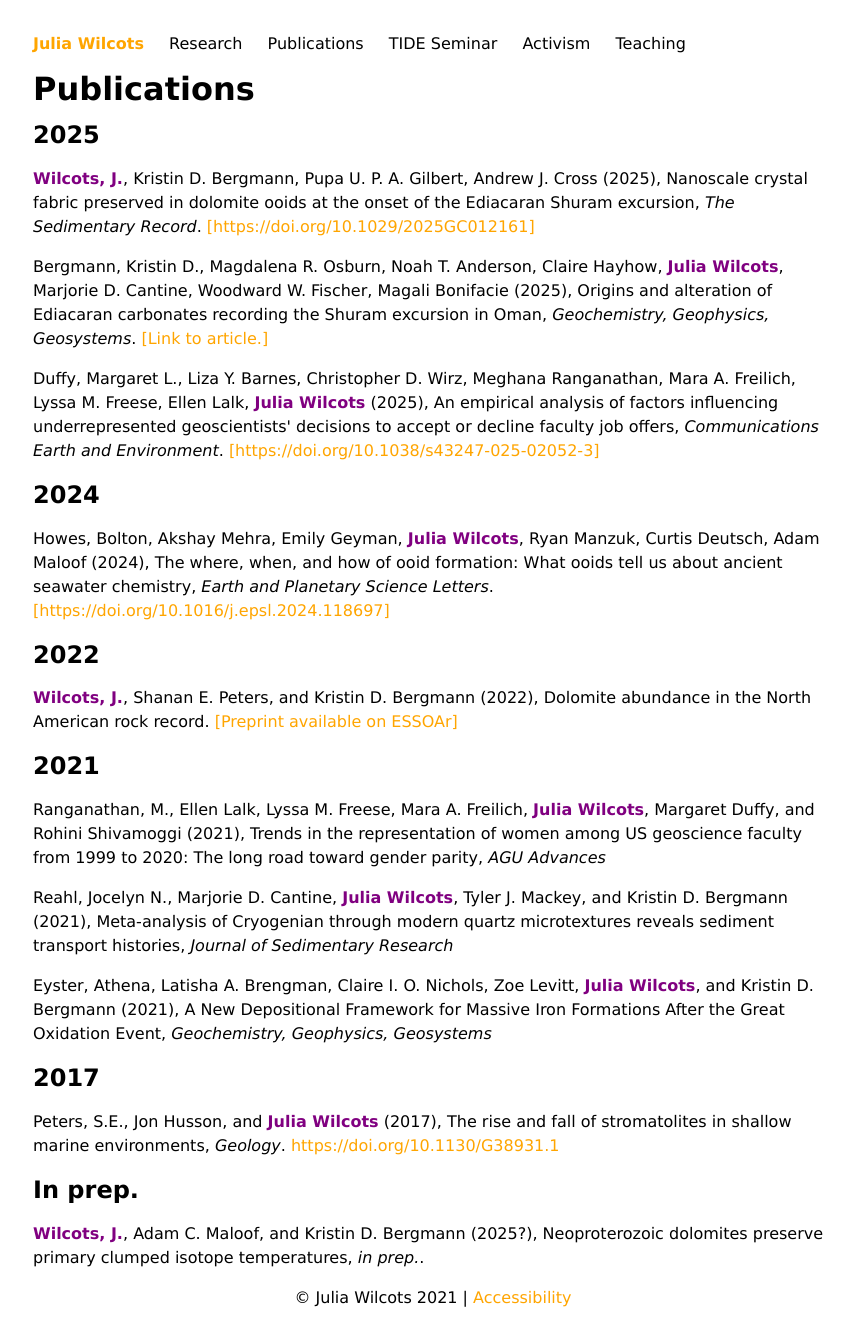
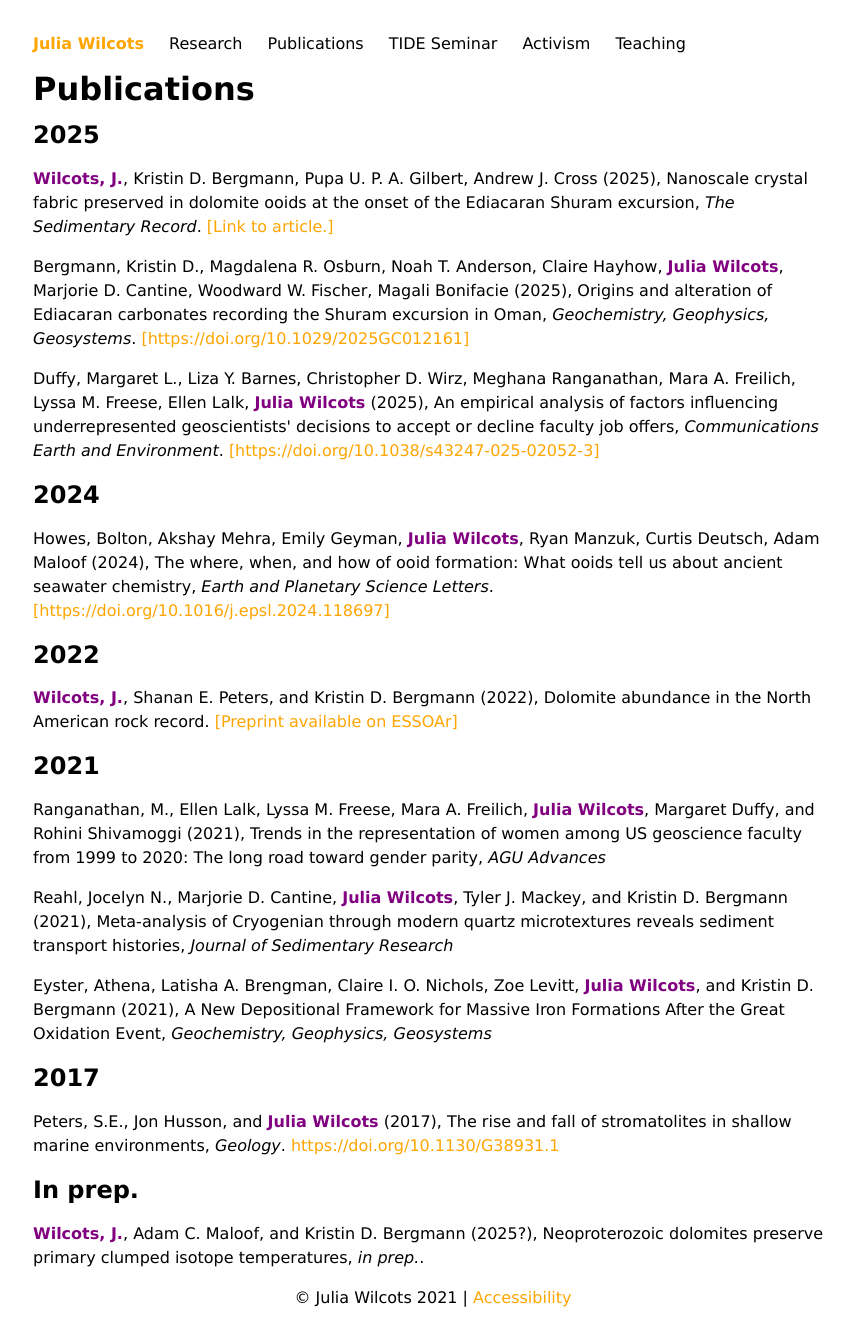
Before and after one commit to juliawilcots/juliawilcots.github.io, a Jekyll site: the page publications/index.html, which Jekyll copies as it is, in a window 1280 px wide. Shown: the whole page, without its empty margins (207-1061 px from the left). Built offline with Jekyll 4.4.1, drawn with Linux system fonts in a browser that asks for light colours.

Commit message:
fixed swapped links

```diff
--- a/publications/index.html
+++ b/publications/index.html
@@ -33,10 +33,10 @@
 <h1 id="publications">Publications</h1>
 
   <h2>2025</h2>
-   <p><strong style="color:purple;">Wilcots, J.</strong>, Kristin D. Bergmann, Pupa U. P. A. Gilbert, Andrew J. Cross (2025), Nanoscale crystal fabric preserved in dolomite ooids at the onset of the Ediacaran Shuram excursion, <em>The Sedimentary Record</em>. <a href="https://doi.org/10.1029/2025GC012161">[https://doi.org/10.1029/2025GC012161]</a></p>
+   <p><strong style="color:purple;">Wilcots, J.</strong>, Kristin D. Bergmann, Pupa U. P. A. Gilbert, Andrew J. Cross (2025), Nanoscale crystal fabric preserved in dolomite ooids at the onset of the Ediacaran Shuram excursion, <em>The Sedimentary Record</em>. <a href="https://thesedimentaryrecord.scholasticahq.com/article/145144-nanoscale-crystal-fabric-preserved-in-dolomite-ooids-at-the-onset-of-the-ediacaran-shuram-excursion">[Link to article.]</a> </p>
 
 
-    <p>Bergmann, Kristin D., Magdalena R. Osburn, Noah T. Anderson, Claire Hayhow, <strong style="color:purple;">Julia Wilcots</strong>, Marjorie D. Cantine, Woodward W. Fischer, Magali Bonifacie (2025), Origins and alteration of Ediacaran carbonates recording the Shuram excursion in Oman, <em>Geochemistry, Geophysics, Geosystems</em>. <a href="https://thesedimentaryrecord.scholasticahq.com/article/145144-nanoscale-crystal-fabric-preserved-in-dolomite-ooids-at-the-onset-of-the-ediacaran-shuram-excursion">[Link to article.]</a> </p>
+    <p>Bergmann, Kristin D., Magdalena R. Osburn, Noah T. Anderson, Claire Hayhow, <strong style="color:purple;">Julia Wilcots</strong>, Marjorie D. Cantine, Woodward W. Fischer, Magali Bonifacie (2025), Origins and alteration of Ediacaran carbonates recording the Shuram excursion in Oman, <em>Geochemistry, Geophysics, Geosystems</em>.  <a href="https://doi.org/10.1029/2025GC012161">[https://doi.org/10.1029/2025GC012161]</a> </p>
 
   <p>Duffy, Margaret L., Liza Y. Barnes, Christopher D. Wirz, Meghana Ranganathan, Mara A. Freilich, Lyssa M. Freese, Ellen Lalk, <strong style="color:purple;">Julia Wilcots</strong> (2025), An empirical analysis of factors influencing underrepresented geoscientists' decisions to accept or decline faculty job offers, <em>Communications Earth and Environment</em>. <a href="https://doi.org/10.1038/s43247-025-02052-3">[https://doi.org/10.1038/s43247-025-02052-3]</a></p>
 
```
